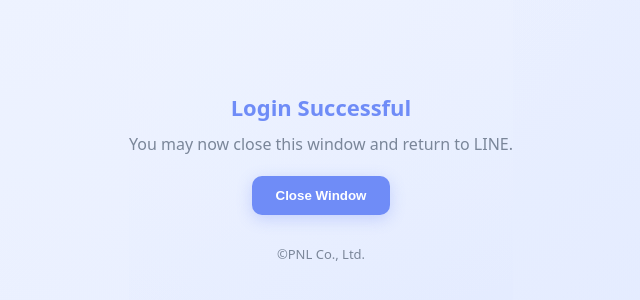
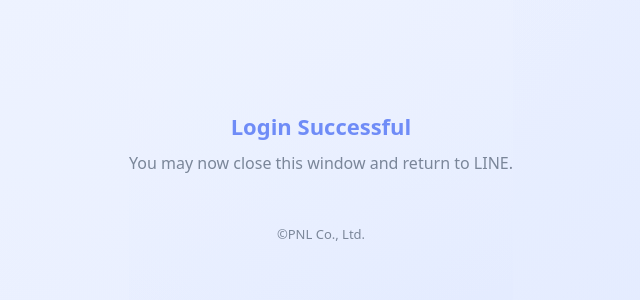
Before and after one commit to TurianX/PNL-API-Backend, a website: page public/success.html in a window 1280 px wide. Shown: the part 220-520 px from the top of the page, without its empty margins (319-959 px from the left). Drawn offline with Linux system fonts and the light colour scheme.

Commit message:
disable close window button.

```diff
--- a/public/success.html
+++ b/public/success.html
@@ -45,7 +45,7 @@
 <body>
   <h1>Login Successful</h1>
   <p>You may now close this window and return to LINE.</p>
-  <button class="btn" onclick="window.close()">Close Window</button>
+  <!-- <button class="btn" onclick="window.close()">Close Window</button> -->
   <p style="color:var(--muted);margin-top:30px;font-size:13px;">©PNL Co., Ltd.</p>
 </body>
 </html>
```
